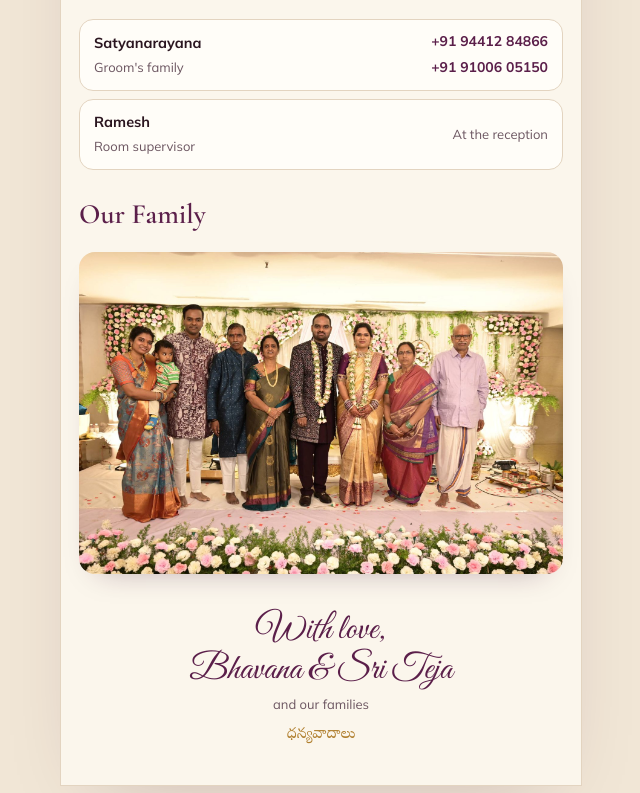
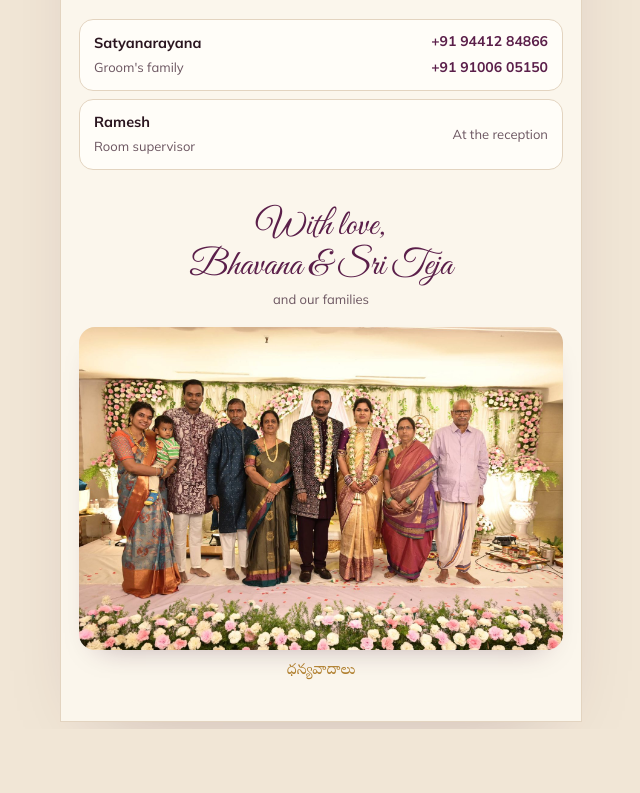
Before and after one commit to sriteja25/bhavana-weds-sriteja, a plain HTML site: page index.html in a window 1280 px wide. Shown: the part 2680-3473 px from the top of the page, without its empty margins (319-959 px from the left). After the commit the page ends 3409 px from the top, so only its background shows below. Drawn offline with nearby package versions, Linux system fonts and the light colour scheme.

Commit message:
Show family photo right after the closing message
Co-Authored-By: Claude Opus 5.5 <noreply@anthropic.com>

```diff
--- a/index.html
+++ b/index.html
@@ -128,7 +128,7 @@ button{font:inherit}
 .story .pair{display:flex;gap:8px;align-items:flex-start}
 .story .pair img{min-width:0}
 
-.family{margin:0}
+.family{margin:18px 0 0}
 .family img{width:100%;height:auto;display:block;border-radius:16px;box-shadow:0 14px 30px -20px #3e123266}
 .foot{text-align:center;padding:14px 0 6px}
 .foot .s{font-family:var(--f-script);font-size:36px;color:var(--plum);line-height:1.1}
@@ -194,14 +194,12 @@ button{font:inherit}
     <div class="sh"><h2>Need anything?</h2></div>
     <section class="help" id="help"></section>
 
-    <div class="sh"><h2>Our Family</h2></div>
-    <figure class="family">
-      <img src="img/family.jpg" alt="Bhavana and Sri Teja with their families on the engagement stage">
-    </figure>
-
     <footer class="foot">
       <div class="s">With love,<br>Bhavana &amp; Sri Teja</div>
       <p>and our families</p>
+      <figure class="family">
+        <img src="img/family.jpg" alt="Bhavana and Sri Teja with their families on the engagement stage">
+      </figure>
       <div class="te">ధన్యవాదాలు</div>
     </footer>
   </main>
```
